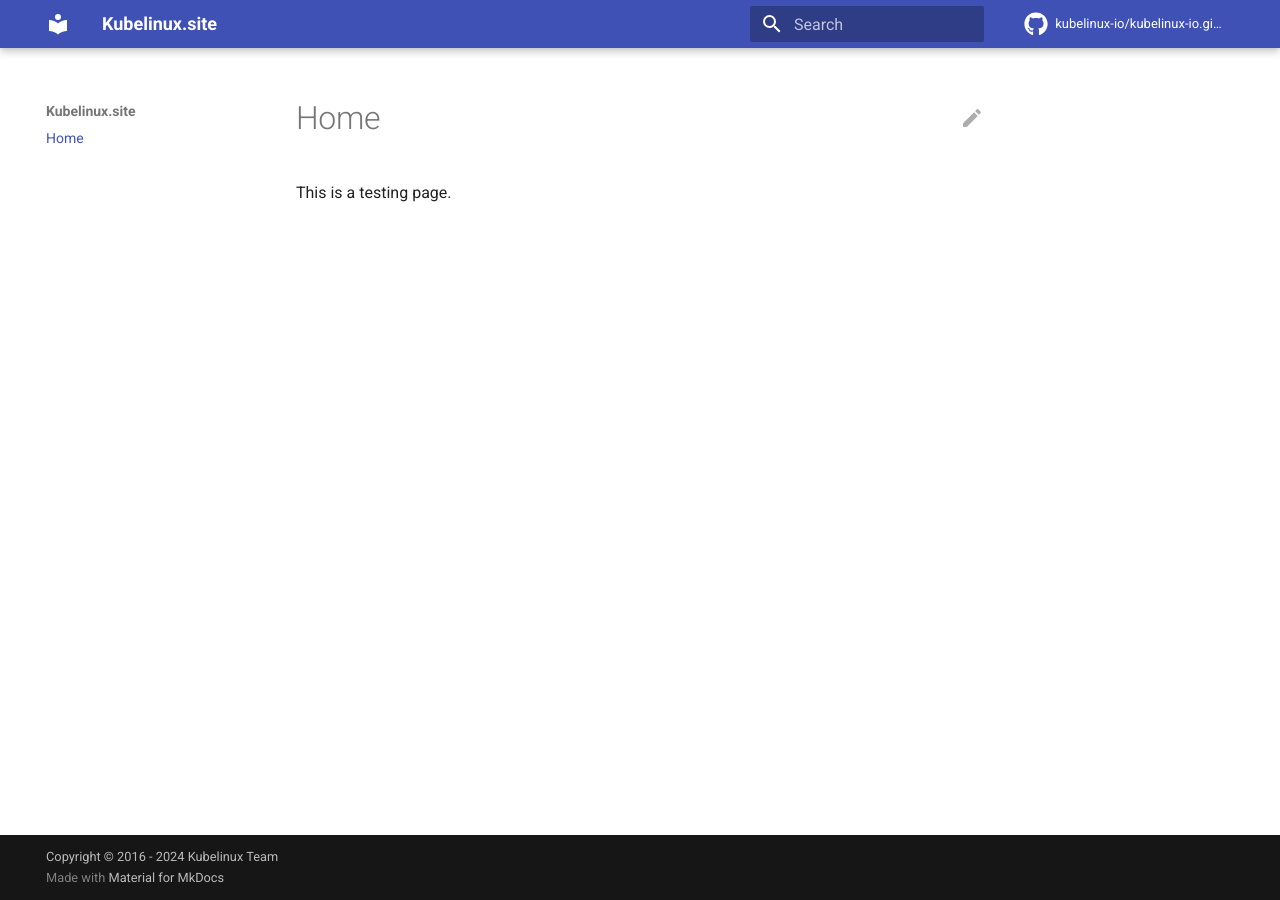
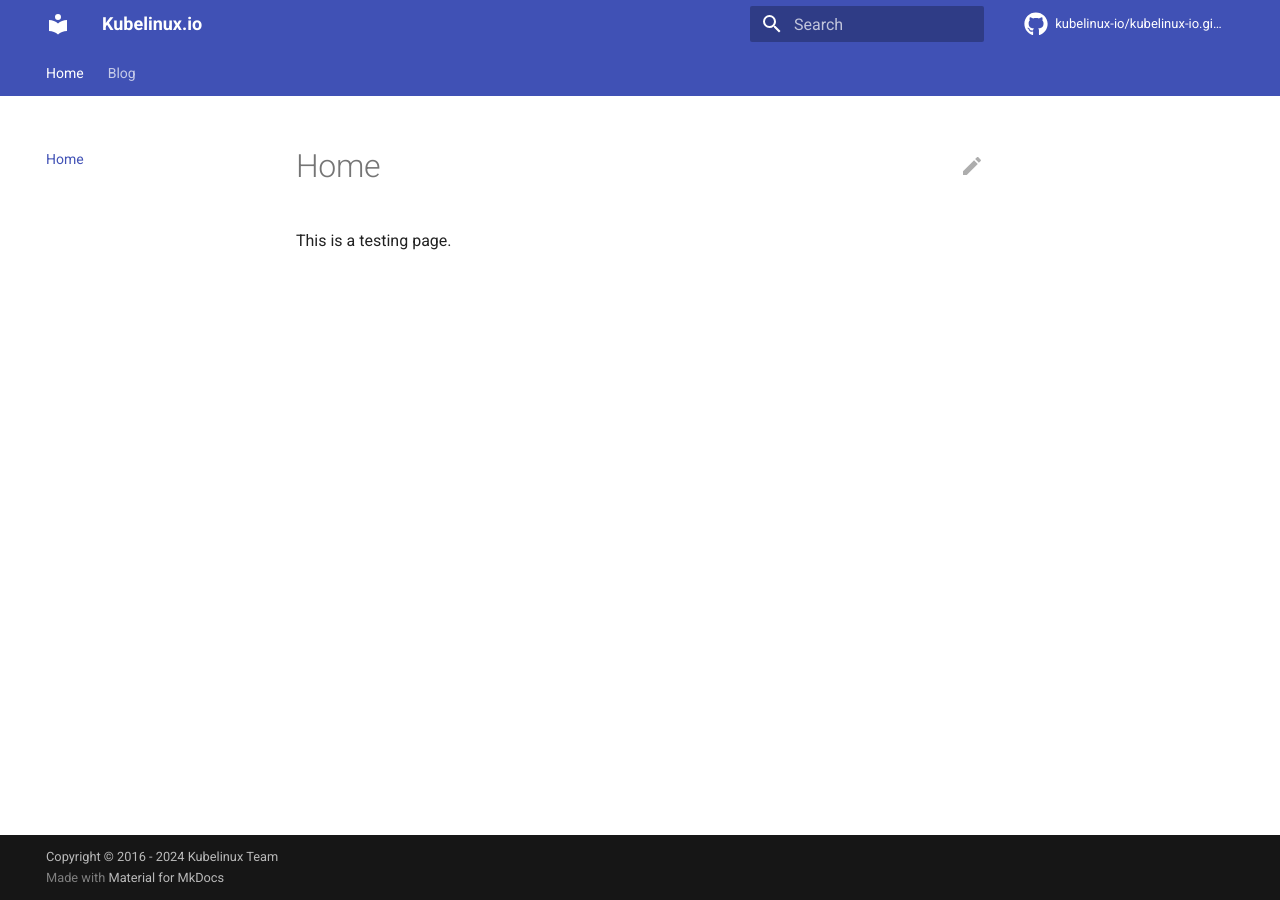
Before and after one commit to kubelinux-io/kubelinux-io.github.io, an MkDocs documentation site: the page built from docs/index.md, in a window 1280 px wide. Built offline with MkDocs 1.6.1 and Material for MkDocs 9.7.7, drawn with Linux system fonts in a browser that asks for light colours; comment, search, counter and statistics services are not loaded; the version menu is left out.

Commit message:
Some changes.

```diff
--- a/mkdocs.yml
+++ b/mkdocs.yml
@@ -1,6 +1,6 @@
 # Project information
-site_name: Kubelinux.site
-site_url: https://kubelinux.site
+site_name: Kubelinux.io
+site_url: https://kubelinux.io/
 site_author: Kubelinux Team
 
 # Repository
@@ -18,5 +18,26 @@ theme:
     view: material/eye
   features:
     - content.action.edit
+    - navigation.indexes
+    - navigation.instant
+    - navigation.instant.progress
+    - navigation.tabs
+    - navigation.tracking
+
+extra:
+  version:
+    provider: mike
 
 edit_uri: edit/main/docs/
+
+plugins:
+  - blog
+  - git-committers:
+      repository: kubelinux-io/kubelinux-io.github.io
+      branch: main
+  - git-revision-date-localized:
+        enable_creation_date: true
+        fallback_to_build_date: true
+  - search
+  - social
+  - tags
```
Also changed, not shown: 1 other file.
